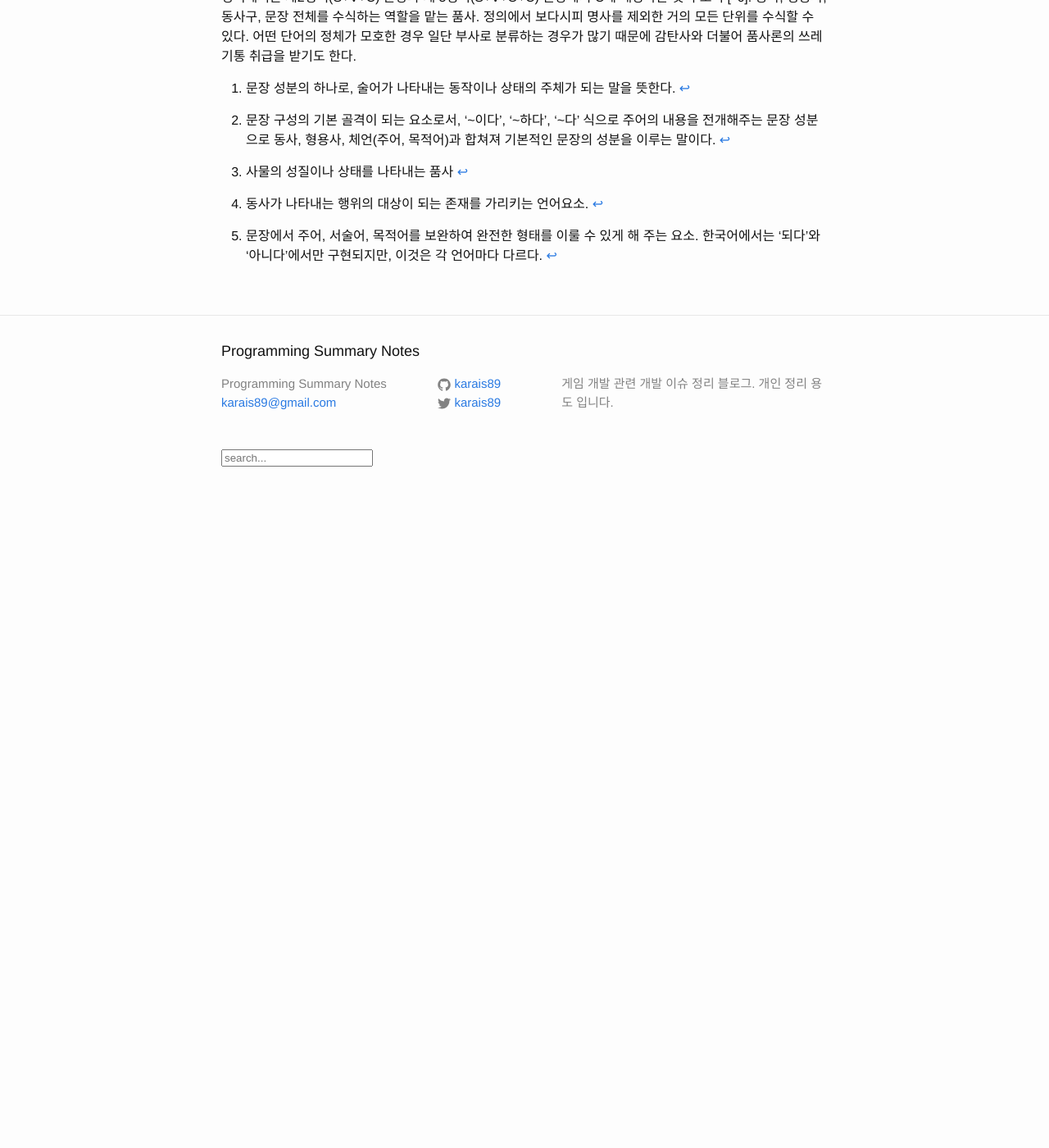
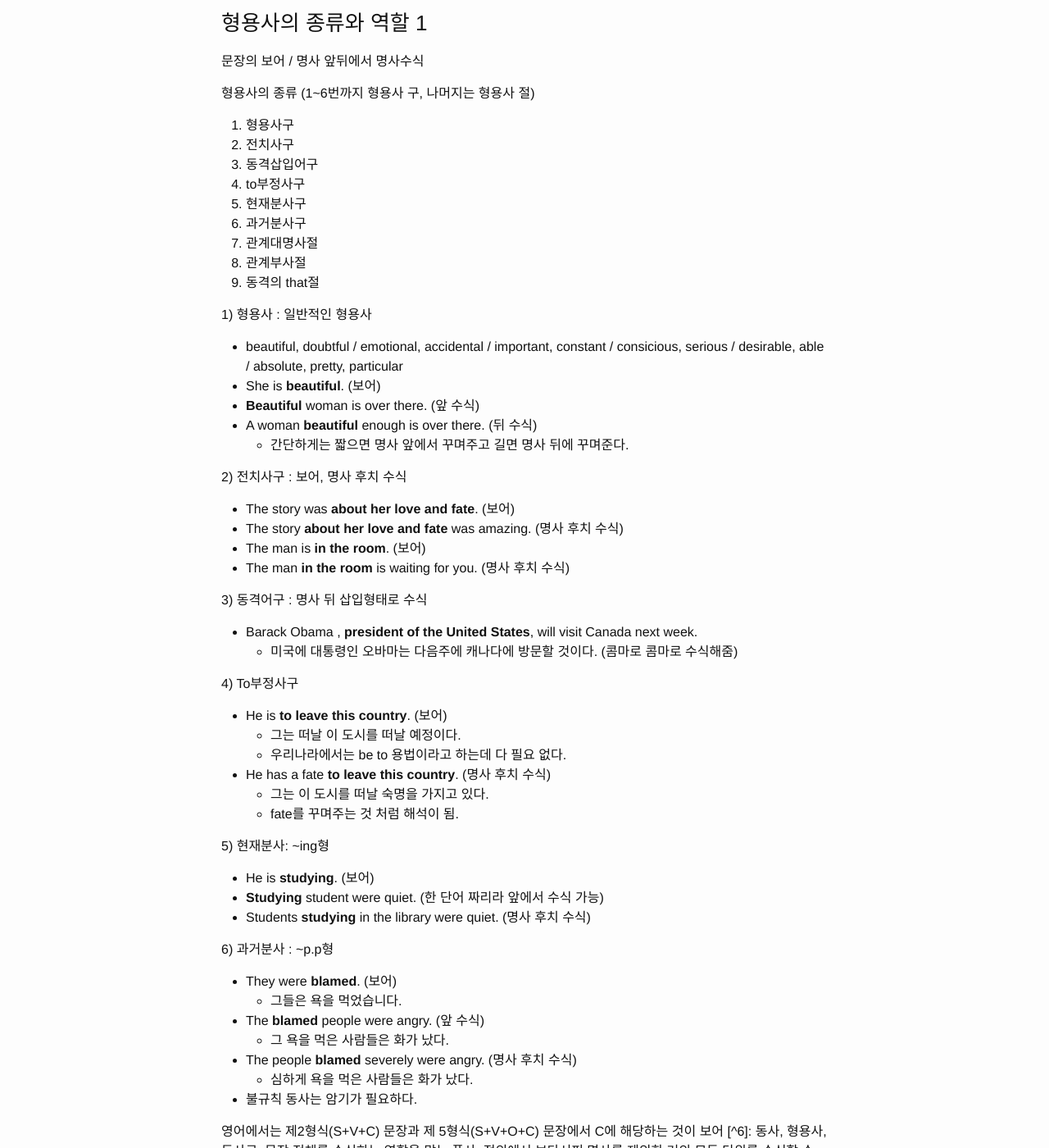
Before and after one commit to karais89/karais89.github.io_back, a Jekyll site: the page built from _posts/2018-12-14-hanmadiro-part-0.markdown, in a window 1280 px wide and 1400 px high, scrolled down 9550 px. Shown: the whole window at 82% size. Built offline with Jekyll 4.4.1, drawn with Linux system fonts in a browser that asks for light colours; comment, search, counter and statistics services are not loaded; before the commit the page ends 10180 px from its top, so only the background shows below that.

Commit message:
add 형용사의 종류와 역할 1

```diff
--- a/_posts/2018-12-14-hanmadiro-part-0.markdown
+++ b/_posts/2018-12-14-hanmadiro-part-0.markdown
@@ -414,6 +414,60 @@
 - 대부분 자동사 타동사 가능하다. 어느게 더 많이 쓰이는지가 문제이다.
 - 예외적으로 숙어로 쓰이는 경우(자동사+전치사=타동사)는 외워서 처리를 하고, 나머지는 내가 쓰고 싶은데로 쓰자.
 
+### 형용사의 종류와 역할 1
+
+문장의 보어 / 명사 앞뒤에서 명사수식
+
+형용사의 종류 (1~6번까지 형용사 구, 나머지는 형용사 절)
+1. 형용사구
+2. 전치사구
+3. 동격삽입어구
+4. to부정사구
+5. 현재분사구
+6. 과거분사구
+7. 관계대명사절
+8. 관계부사절
+9. 동격의 that절
+
+1) 형용사 : 일반적인 형용사
+- beautiful, doubtful / emotional, accidental / important, constant / consicious, serious / desirable, able / absolute, pretty, particular
+- She is **beautiful**. (보어)
+- **Beautiful** woman is over there. (앞 수식)
+- A woman **beautiful** enough is over there. (뒤 수식)
+    - 간단하게는 짧으면 명사 앞에서 꾸며주고 길면 명사 뒤에 꾸며준다.
+
+2) 전치사구 : 보어, 명사 후치 수식
+- The story was **about her love and fate**. (보어)
+- The story **about her love and fate** was amazing. (명사 후치 수식)
+- The man is **in the room**. (보어)
+- The man **in the room** is waiting for you. (명사 후치 수식)
+
+3) 동격어구 : 명사 뒤 삽입형태로 수식
+- Barack Obama , **president of the United States**, will visit Canada next week.
+    - 미국에 대통령인 오바마는 다음주에 캐나다에 방문할 것이다. (콤마로 콤마로 수식해줌)
+
+4) To부정사구
+- He is **to leave this country**. (보어)
+    - 그는 떠날 이 도시를 떠날 예정이다.
+    - 우리나라에서는 be to 용법이라고 하는데 다 필요 없다.
+- He has a fate **to leave this country**. (명사 후치 수식)
+    - 그는 이 도시를 떠날 숙명을 가지고 있다.
+    - fate를 꾸며주는 것 처럼 해석이 됨.
+
+5) 현재분사: ~ing형
+- He is **studying**. (보어)
+- **Studying** student were quiet. (한 단어 짜리라 앞에서 수식 가능)
+- Students **studying** in the library were quiet. (명사 후치 수식)
+
+6) 과거분사 : ~p.p형
+- They were **blamed**. (보어)
+    - 그들은 욕을 먹었습니다.
+- The **blamed** people were angry. (앞 수식)
+    - 그 욕을 먹은 사람들은 화가 났다.
+- The people **blamed** severely were angry. (명사 후치 수식)
+    - 심하게 욕을 먹은 사람들은 화가 났다.
+- 불규칙 동사는 암기가 필요하다.
+
 [^1]: 문장 성분의 하나로, 술어가 나타내는 동작이나 상태의 주체가 되는 말을 뜻한다.
 [^2]: 문장 구성의 기본 골격이 되는 요소로서, '~이다', '~하다', '~다' 식으로 주어의 내용을 전개해주는 문장 성분으로 동사, 형용사, 체언(주어, 목적어)과 합쳐져 기본적인 문장의 성분을 이루는 말이다.
 [^3]: 사물의 성질이나 상태를 나타내는 품사
```
